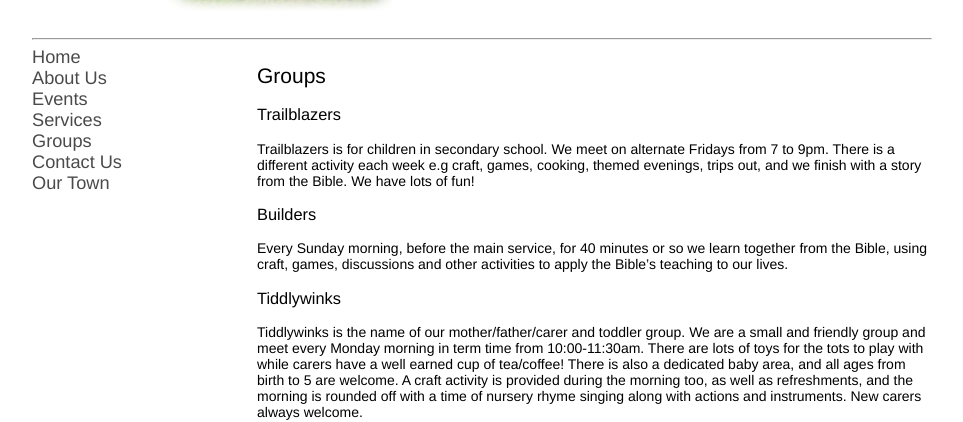
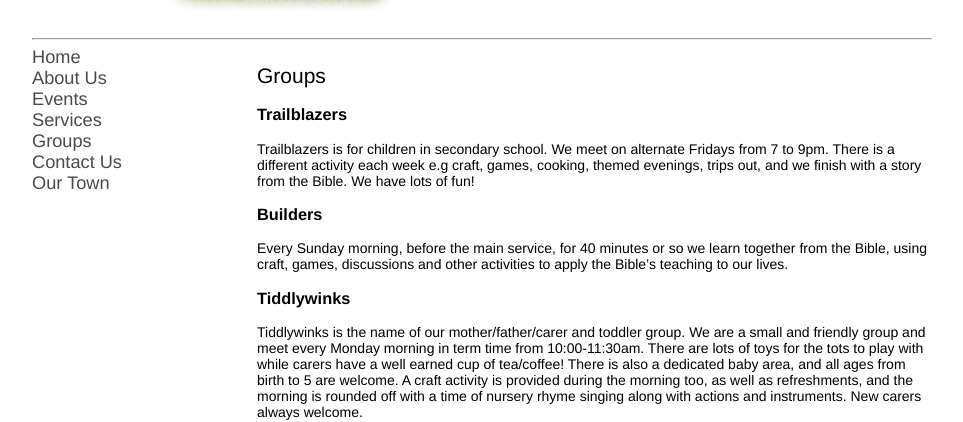
Before and after one commit to pandastreet/dorkingbaptistchapel.org.uk, a Jekyll site: the page built from groups.md, in a window 1280 px wide. Shown: the part 184-606 px from the top of the page, without its empty margins (158-1121 px from the left). Built offline with Jekyll 4.4.1, drawn with Linux system fonts in a browser that asks for light colours; our own code applies the rules of GitHub Pages for plain Markdown files.

```diff
--- a/groups.md
+++ b/groups.md
@@ -5,14 +5,14 @@ layout: default
 ## Groups
 
 
-### Trailblazers
+### **Trailblazers**
 
 Trailblazers is for children in secondary school. We meet on alternate Fridays from 7 to 9pm. There is a different activity each week e.g craft, games, cooking, themed evenings, trips out, and we finish with a story from the Bible. We have lots of fun!
 
-### Builders
+### **Builders**
 
 Every Sunday morning, before the main service, for 40 minutes or so we learn together from the Bible, using craft, games, discussions and other activities to apply the Bible’s teaching to our lives.
 
-### Tiddlywinks
+### **Tiddlywinks**
 
 Tiddlywinks is the name of our mother/father/carer and toddler group. We are a small and friendly group and meet every Monday morning in term time from 10:00-11:30am. There are lots of toys for the tots to play with while carers have a well earned cup of tea/coffee! There is also a dedicated baby area, and all ages from birth to 5 are welcome. A craft activity is provided during the morning too, as well as refreshments, and the morning is rounded off with a time of nursery rhyme singing along with actions and instruments. New carers always welcome.
```
